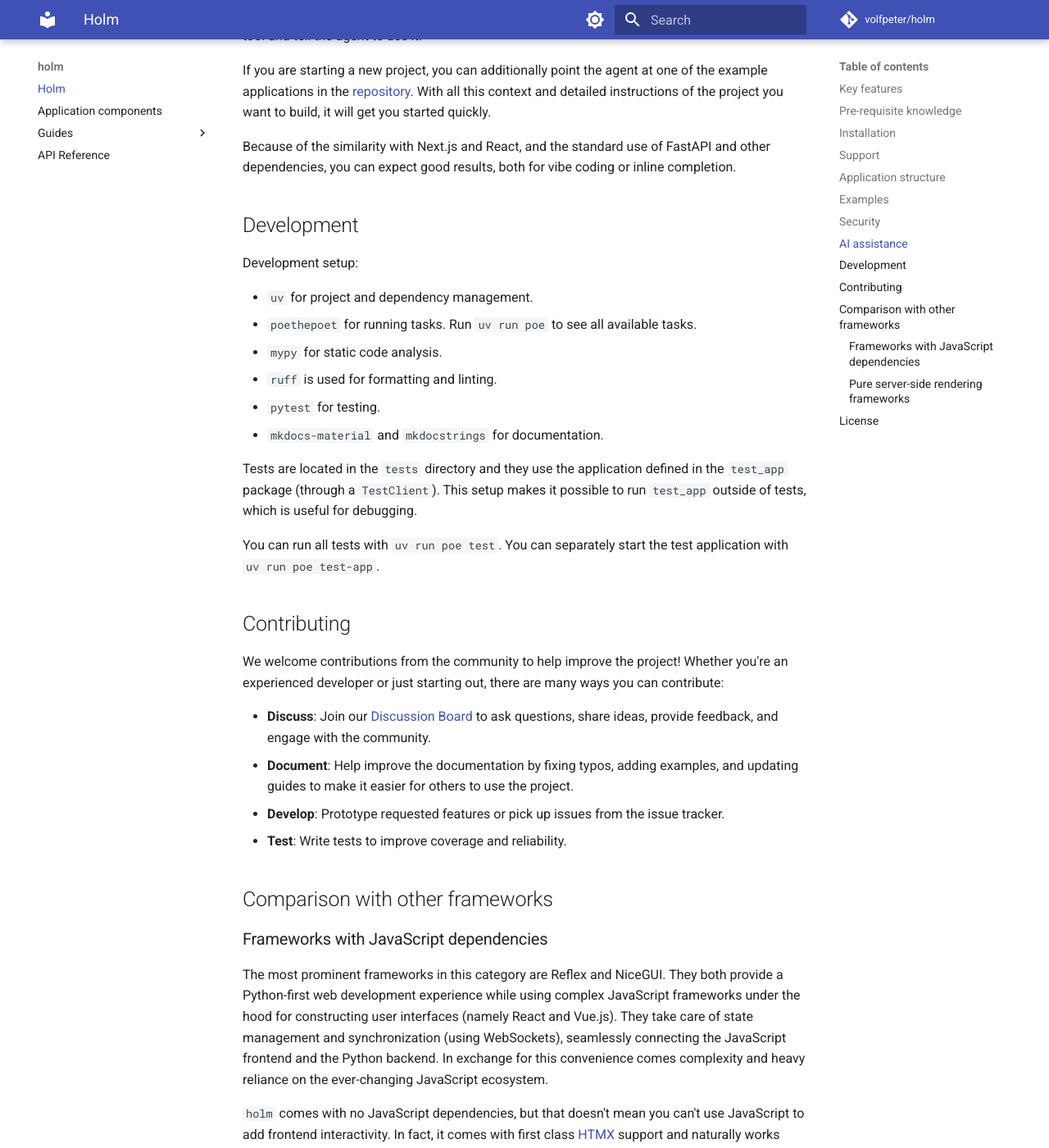
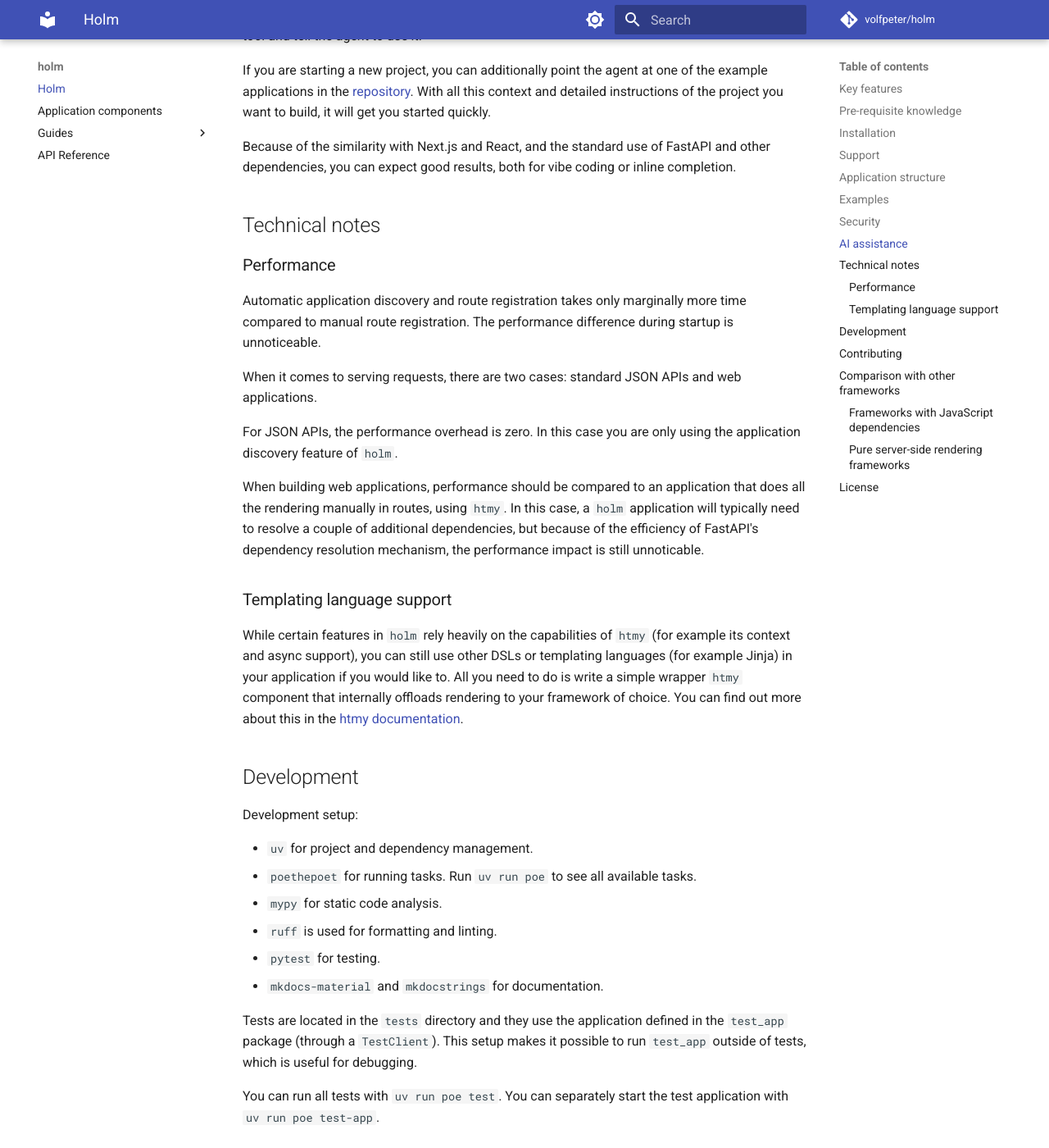
Before and after one commit to volfpeter/holm, an MkDocs documentation site: the page built from docs/index.md, in a window 1280 px wide and 1400 px high, scrolled down 2895 px. Shown: the whole window at 82% size. Built offline with MkDocs 1.6.1 and Material for MkDocs 9.7.7, drawn with Linux system fonts in a browser that asks for light colours; comment, search, counter and statistics services are not loaded.

Commit message:
docs: add a technical notes section to the documentation

```diff
--- a/docs/index.md
+++ b/docs/index.md
@@ -89,6 +89,22 @@ If you are starting a new project, you can additionally point the agent at one o
 
 Because of the similarity with Next.js and React, and the standard use of FastAPI and other dependencies, you can expect good results, both for vibe coding or inline completion.
 
+## Technical notes
+
+### Performance
+
+Automatic application discovery and route registration takes only marginally more time compared to manual route registration. The performance difference during startup is unnoticeable.
+
+When it comes to serving requests, there are two cases: standard JSON APIs and web applications.
+
+For JSON APIs, the performance overhead is zero. In this case you are only using the application discovery feature of `holm`.
+
+When building web applications, performance should be compared to an application that does all the rendering manually in routes, using `htmy`. In this case, a `holm` application will typically need to resolve a couple of additional dependencies, but because of the efficiency of FastAPI's dependency resolution mechanism, the performance impact is still unnoticable.
+
+### Templating language support
+
+While certain features in `holm` rely heavily on the capabilities of `htmy` (for example its context and async support), you can still use other DSLs or templating languages (for example Jinja) in your application if you would like to. All you need to do is write a simple wrapper `htmy` component that internally offloads rendering to your framework of choice. You can find out more about this in the [htmy documentation](https://volfpeter.github.io/htmy/#compatibility-and-performance).
+
 ## Development
 
 Development setup:
```
Also changed, not shown: README.md (+16 -0 lines).
